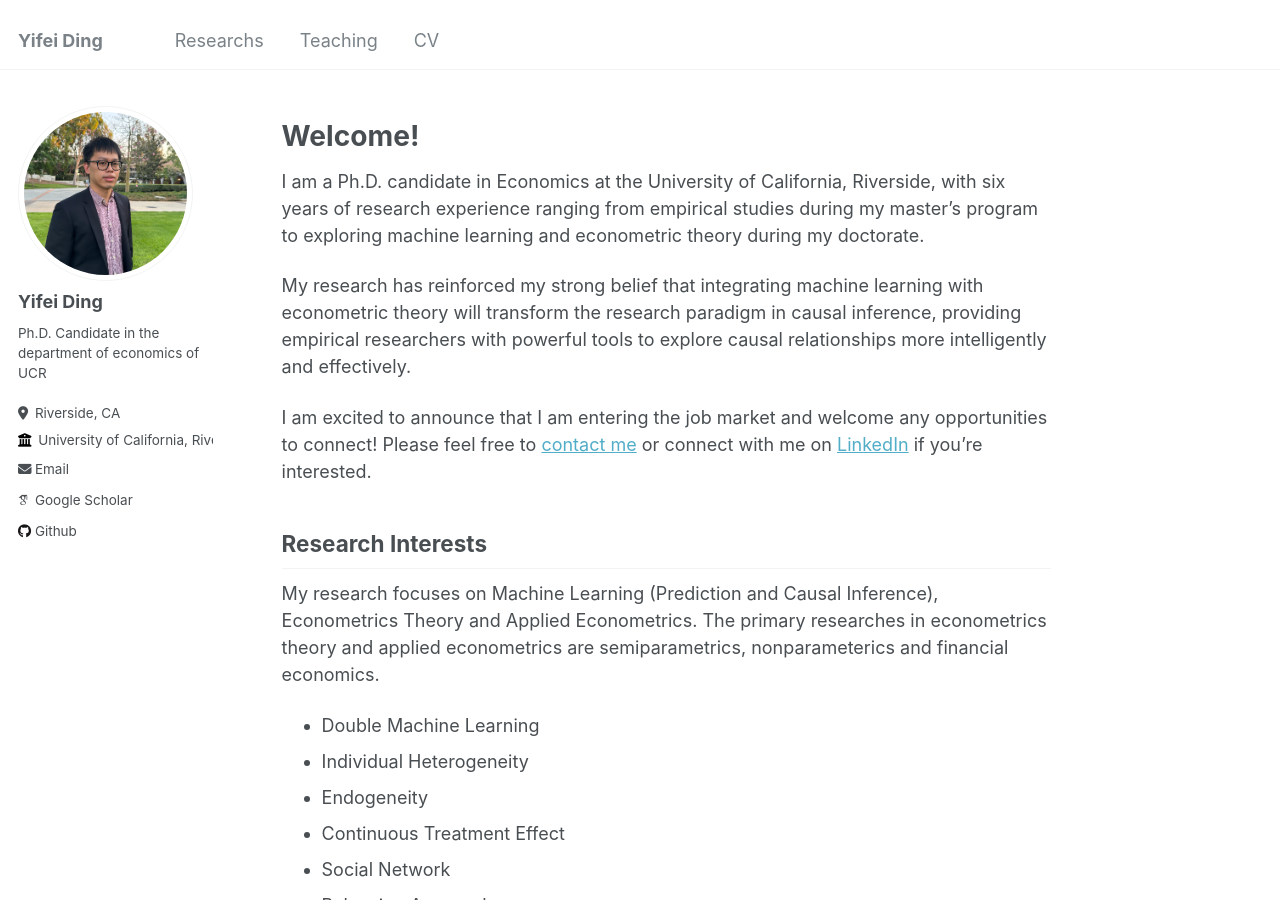
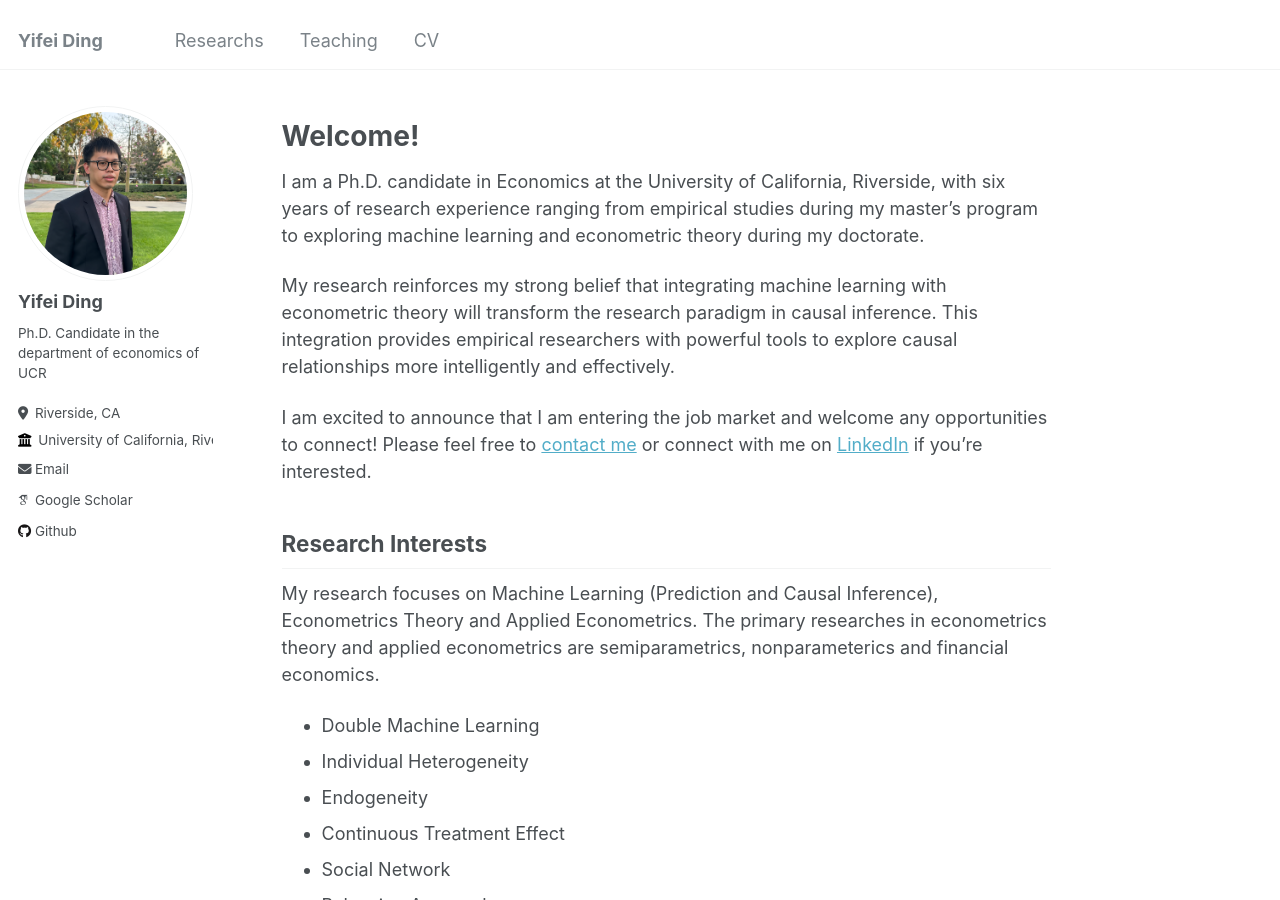
Before and after one commit to YifeiDing-UCR/YifeiDing-UCR.github.io, a Jekyll site: the page built from _pages/about.md, in a window 1280 px wide and 900 px high. Built offline with Jekyll 4.4.1, drawn with Linux system fonts in a browser that asks for light colours; some web fonts are replaced.

Commit message:
Update about.md

```diff
--- a/_pages/about.md
+++ b/_pages/about.md
@@ -12,7 +12,7 @@ redirect_from:
 
 I am a Ph.D. candidate in Economics at the University of California, Riverside, with six years of research experience ranging from empirical studies during my master's program to exploring machine learning and econometric theory during my doctorate.
 
-My research has reinforced my strong belief that integrating machine learning with econometric theory will transform the research paradigm in causal inference, providing empirical researchers with powerful tools to explore causal relationships more intelligently and effectively.
+My research reinforces my strong belief that integrating machine learning with econometric theory will transform the research paradigm in causal inference. This integration provides empirical researchers with powerful tools to explore causal relationships more intelligently and effectively.
 
 I am excited to announce that I am entering the job market and welcome any opportunities to connect! Please feel free to [contact me](mailto:yding067@ucr.edu) or connect with me on [LinkedIn](https://www.linkedin.com/in/yifei-ding-4929251b0/) if you're interested.
 
```
